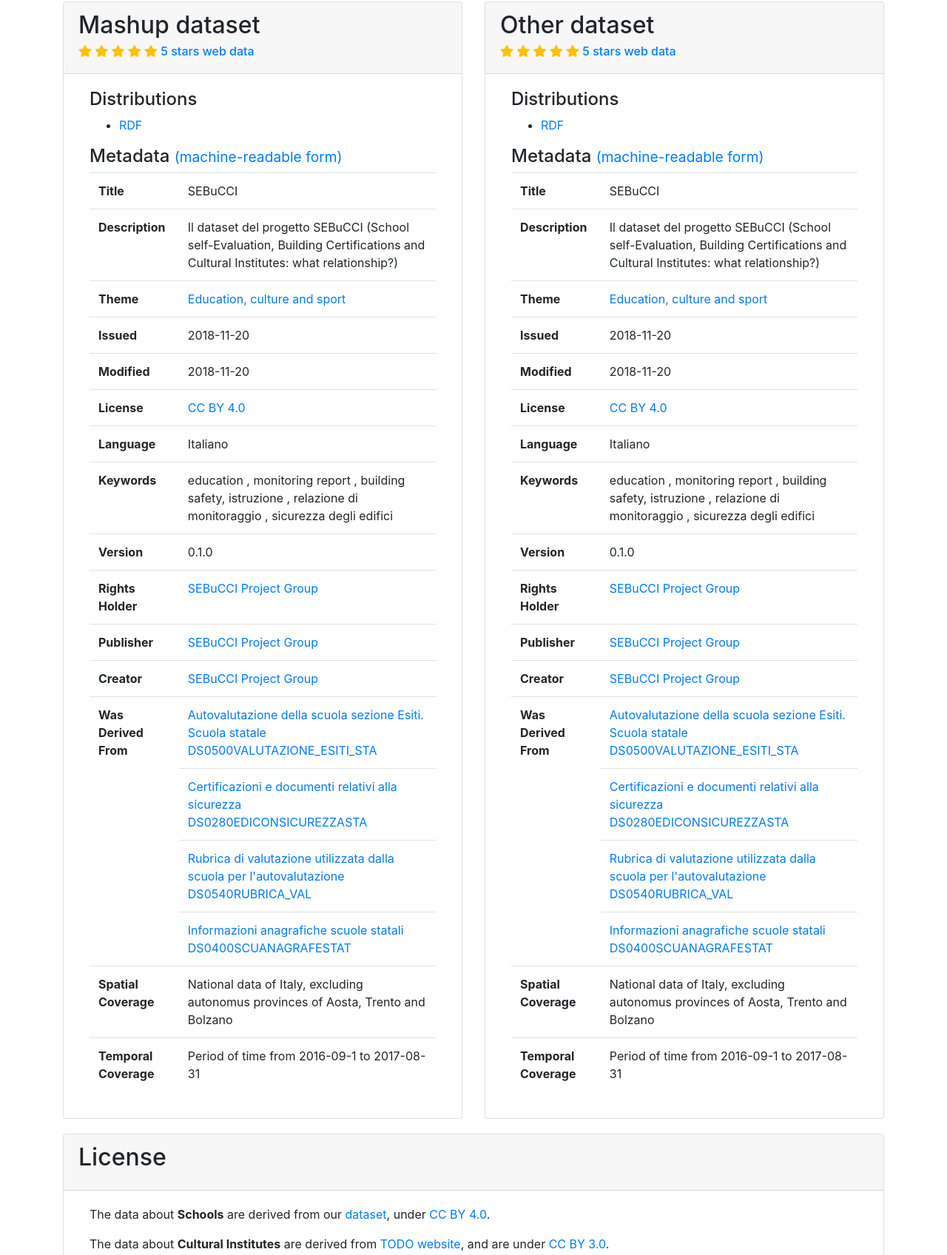
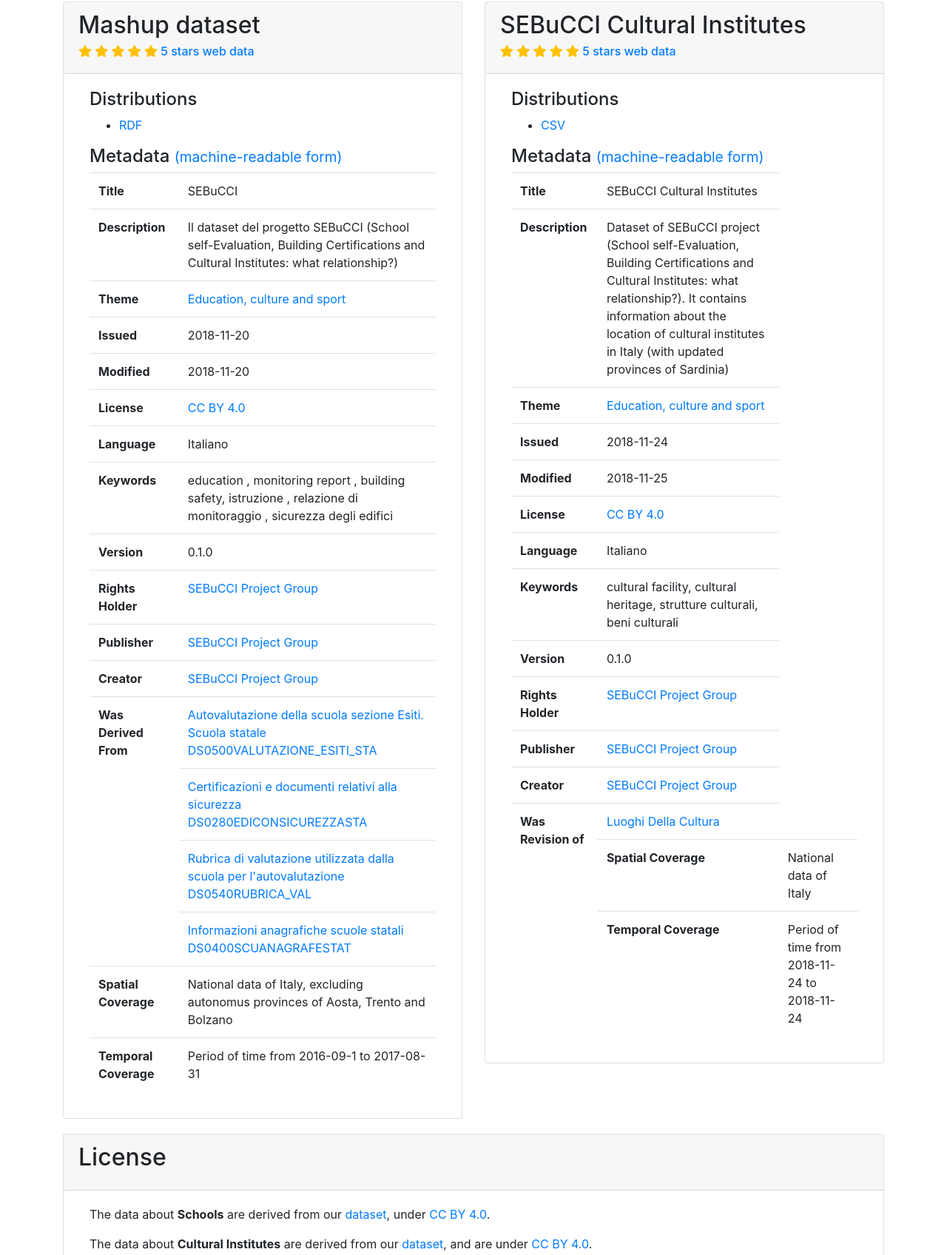
Before and after one commit to ProjectOpenAccess/ProjectOpenAccess.github.io, a plain HTML site: page index.html in a window 1280 px wide. Shown: the part 482-2178 px from the top of the page at 74% size. Drawn offline with nearby package versions, Linux system fonts and the light colour scheme.

Commit message:
Update index.html

```diff
--- a/index.html
+++ b/index.html
@@ -201,7 +201,7 @@
       <div class=" col-md-6">
         <div class="card">
           <div class="card-header">
-            <h2 id="mashup-dataset" class="card-title">Other dataset</h2>
+            <h2 id="mashup-dataset" class="card-title">SEBuCCI Cultural Institutes</h2>
             <h6 class="card-subtitle mb-2">
               <span class="text-warning">
                 <i class="fas fa-star"></i>
@@ -222,7 +222,7 @@
                 <div class="col-md-12">
                   <h4>Distributions</h4>
                   <ul>
-                    <li><a href="https://raw.githubusercontent.com/sebucci/sebucci.github.io/master/dataset/dataset.rdf">RDF</a></li>
+                    <li><a href="https://github.com/sebucci/sebucci.github.io/blob/master/dataset/culturalinstitutesrevised.csv">CSV</a></li>
                   </ul>
                 </div>
               </div>
@@ -235,12 +235,11 @@
                       <tbody>
                         <tr>
                           <th scope="row">Title</th>
-                          <td>SEBuCCI</td>
+                          <td>SEBuCCI Cultural Institutes</td>
                         </tr>
                         <tr>
                           <th scope="row">Description</th>
-                          <td>Il dataset del progetto SEBuCCI (School self-Evaluation, Building Certifications and
-                            Cultural Institutes: what relationship?)</td>
+                          <td>Dataset of SEBuCCI project (School self-Evaluation, Building Certifications and Cultural Institutes: what relationship?). It contains information about the location of cultural institutes in Italy (with updated provinces of Sardinia)</td>
                         </tr>
                         <tr>
                           <th scope="row">Theme</th>
@@ -249,11 +248,11 @@
                         </tr>
                         <tr>
                           <th scope="row">Issued</th>
-                          <td>2018-11-20</td>
+                          <td>2018-11-24</td>
                         </tr>
                         <tr>
                           <th scope="row">Modified</th>
-                          <td>2018-11-20</td>
+                          <td>2018-11-25</td>
                         </tr>
                         <tr>
                           <th scope="row">License</th>
@@ -264,8 +263,7 @@
                           <td>Italiano</td>
                         </tr>
                         <th scope="row">Keywords</th>
-                        <td>education , monitoring report , building safety, istruzione , relazione di
-                          monitoraggio , sicurezza degli edifici</td>
+                        <td>cultural facility, cultural heritage, strutture culturali, beni culturali</td>
                         </tr>
                         <tr>
                           <th scope="row">Version</th>
@@ -287,29 +285,16 @@
                               Group</a></td>
                         </tr>
                         <tr>
-                          <th rowspan="4" scope="row">Was Derived From</th>
-                          <td><a target="_blank" href="http://dati.istruzione.it/opendata/opendata/catalogo/elements1/leaf/?datasetId=DS0500VALUTAZIONE_ESITI_STA">Autovalutazione
-                              della scuola sezione Esiti. Scuola statale <br> DS0500VALUTAZIONE_ESITI_STA</a></td>
-                        </tr>
-                        <tr>
-                          <td><a target="_blank" href="http://dati.istruzione.it/opendata/opendata/catalogo/elements1/leaf/?datasetId=DS0280EDICONSICUREZZASTA">Certificazioni
-                              e documenti relativi alla sicurezza <br> DS0280EDICONSICUREZZASTA</a></td>
-                        </tr>
-                        <tr>
-                          <td><a target="_blank" href="http://dati.istruzione.it/opendata/opendata/catalogo/elements1/leaf/?datasetId=DS0540RUBRICA_VAL">Rubrica
-                              di valutazione utilizzata dalla scuola per l'autovalutazione <br> DS0540RUBRICA_VAL</a></td>
-                        </tr>
-                        <tr>
-                          <td><a target="_blank" href="http://dati.istruzione.it/opendata/opendata/catalogo/elements1/leaf/?datasetId=DS0400SCUANAGRAFESTAT">Informazioni
-                              anagrafiche scuole statali <br> DS0400SCUANAGRAFESTAT</a></td>
+                          <th rowspan="4" scope="row">Was Revision of</th>
+                          <td><a target="_blank" href="http://dati.beniculturali.it/resource/datasetLuoghiDellaCultura">Luoghi Della Cultura</a></td>
                         </tr>
                         <tr>
                           <th scope="row">Spatial Coverage</th>
-                          <td>National data of Italy, excluding autonomus provinces of Aosta, Trento and Bolzano</td>
+                          <td>National data of Italy</td>
                         </tr>
                         <tr>
                           <th scope="row">Temporal Coverage</th>
-                          <td>Period of time from 2016-09-1 to 2017-08-31</td>
+                          <td>Period of time from 2018-11-24 to 2018-11-24</td>
                         </tr>
                       </tbody>
                     </table>
@@ -341,8 +326,8 @@
                     <a href="https://github.com/sebucci/sebucci.github.io/blob/master/dataset/dataset.rdf">dataset</a>,
                     under <a href="https://creativecommons.org/licenses/by/4.0/">CC BY 4.0</a>.</p>
                   <p>The data about <b>Cultural Institutes</b> are derived
-                    from <a href="">TODO website</a>, and are under <a href="https://creativecommons.org/licenses/by/3.0/it/">CC
-                      BY 3.0</a>.</p>
+                    from our <a href="https://github.com/sebucci/sebucci.github.io/blob/master/dataset/culturalinstitutesrevised.csv">dataset</a>, and are under <a href="https://creativecommons.org/licenses/by/3.0/it/">CC
+                      BY 4.0</a>.</p>
 
                   <p>The data about <b>map</b> derive from <a href="https://foundation.wikimedia.org/wiki/Maps_Terms_of_Use">Wikimedia</a>
                     , under the <a href="https://www.openstreetmap.org/copyright">OpenStreetMap copyright policy</a>.</p>
```
